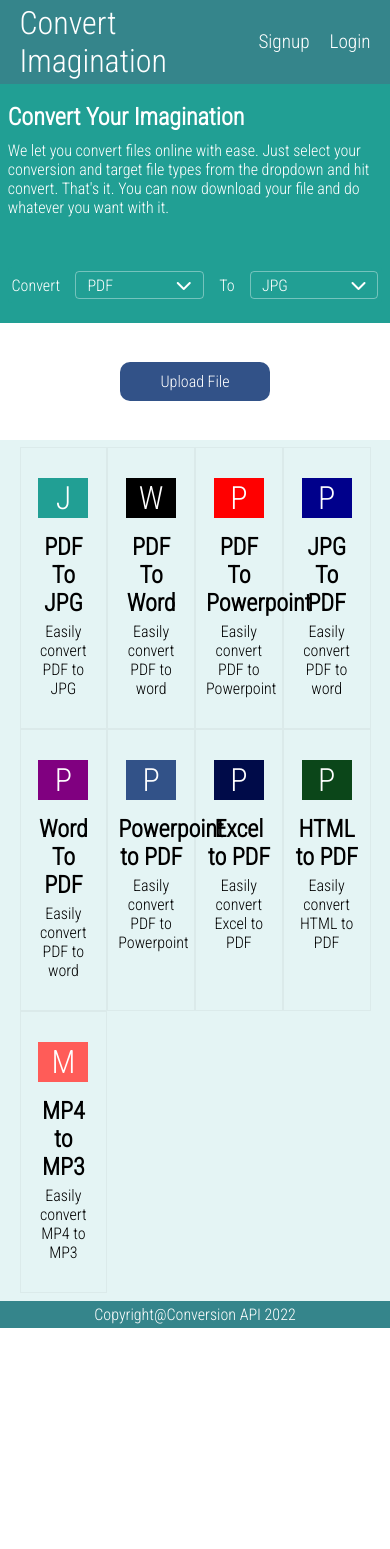
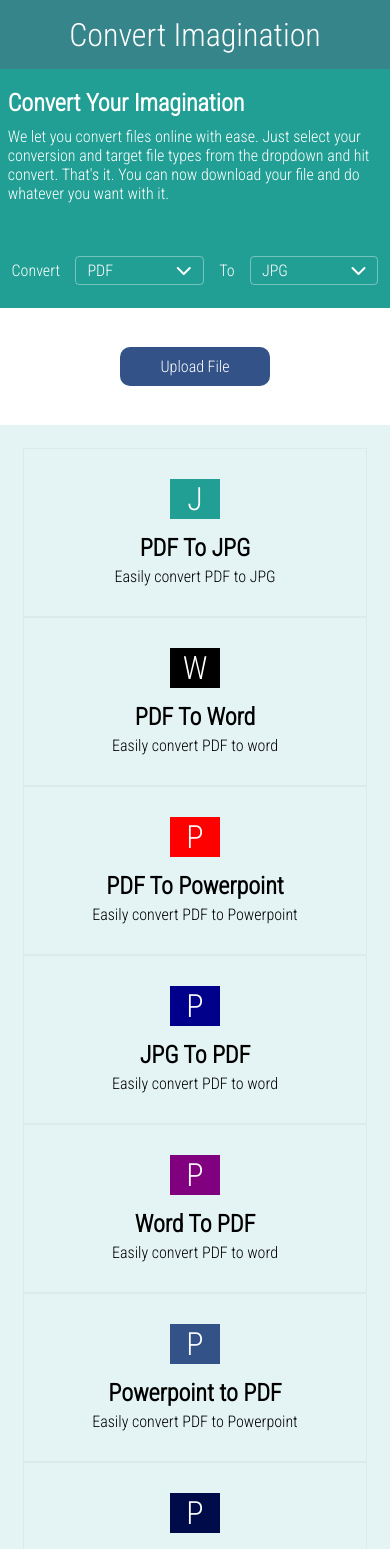
Before and after one commit to srahman3311/conversion-api-ripon, a React (Create React App) app: page / in a window 390 px wide. Shown: the top 1549 px of the page. Before the commit the page ends 1328 px from the top, so only its background shows below. Built offline with nearby package versions, Linux system fonts and the light colour scheme.

Commit message:
Make Navbar and Dashboard's services section responsive, and modify Footer's content and styles

```diff
--- a/src/components/dashboard/Dashboard.module.css
+++ b/src/components/dashboard/Dashboard.module.css
@@ -184,4 +184,12 @@
     justify-content: center;
   }
 
+  .services {
+    padding: 4% 1%;
+  }
+
+  .service_card {
+    width: 100%;
+  }
+
 }
--- a/src/components/reuseable-components/footer/Footer.js
+++ b/src/components/reuseable-components/footer/Footer.js
@@ -5,7 +5,7 @@ function Footer() {
 
     return (
         <footer className = {styles.footer}>
-            <p>Copyright@Conversion API 2022</p>
+            <p>Copyright @ Convert Imagination 2022</p>
         </footer>
     );
 
--- a/src/components/reuseable-components/footer/Footer.module.css
+++ b/src/components/reuseable-components/footer/Footer.module.css
@@ -1,10 +1,15 @@
 .footer {
-    /* position: absolute;
-    left: 0;
-    bottom: 0; */
     width: 100%;
     background-color: #35858B;
     color: white;
     padding: 1%;
     text-align: center;
 }
+
+@media(max-width: 800px) {
+
+    .footer {
+        padding: 5%;
+    }
+
+}
--- a/src/components/reuseable-components/navbar/Navbar.module.css
+++ b/src/components/reuseable-components/navbar/Navbar.module.css
@@ -29,3 +29,16 @@
 .navbar_brand a {
     font-size: 2rem;
 }
+
+@media(max-width: 800px) {
+
+    .navbar_content {
+        width: 100%;
+        justify-content: center;
+        padding: 3% 2%;
+    }
+    .navbar_routes {
+        display: none;
+    }
+
+}
```
